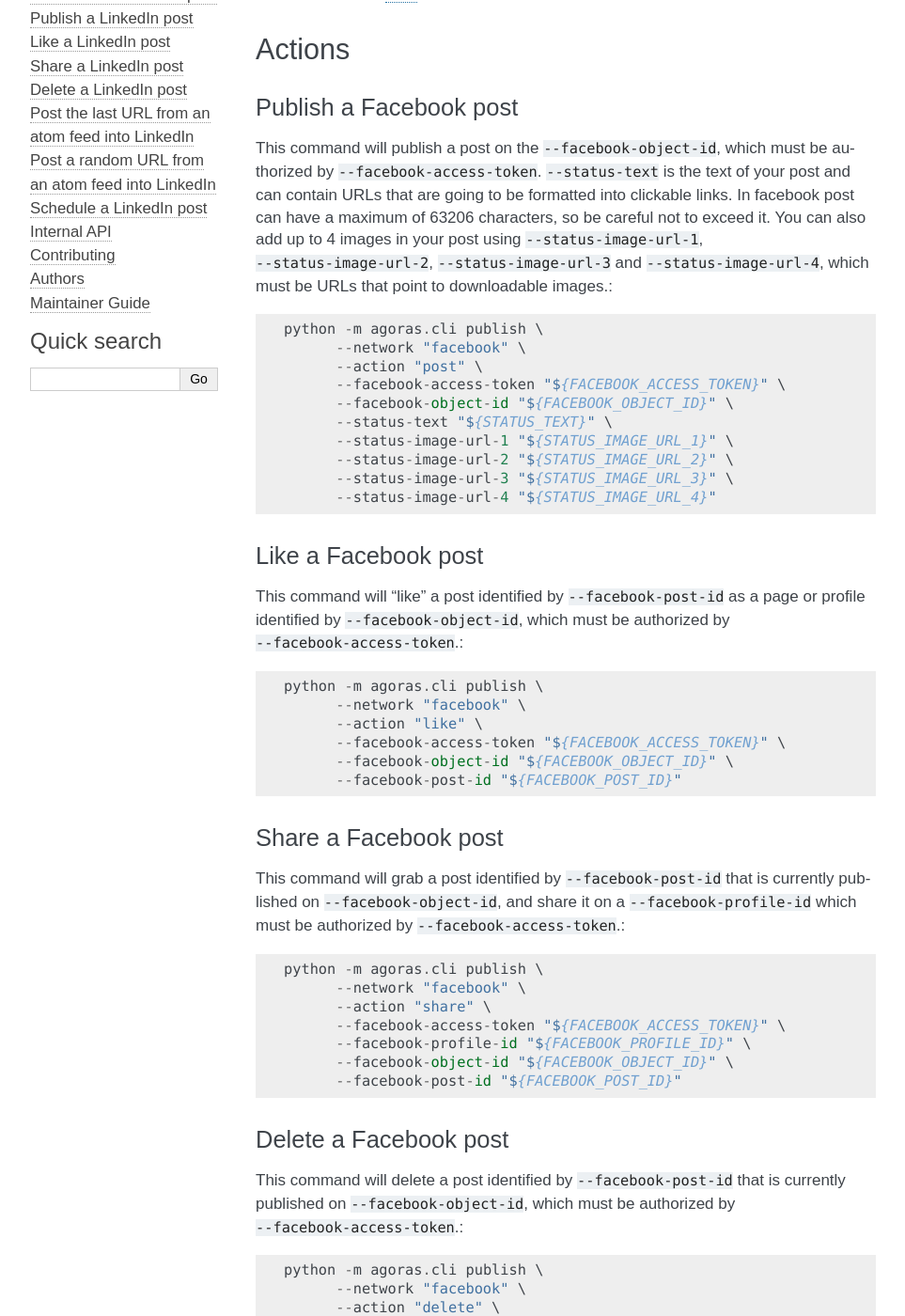
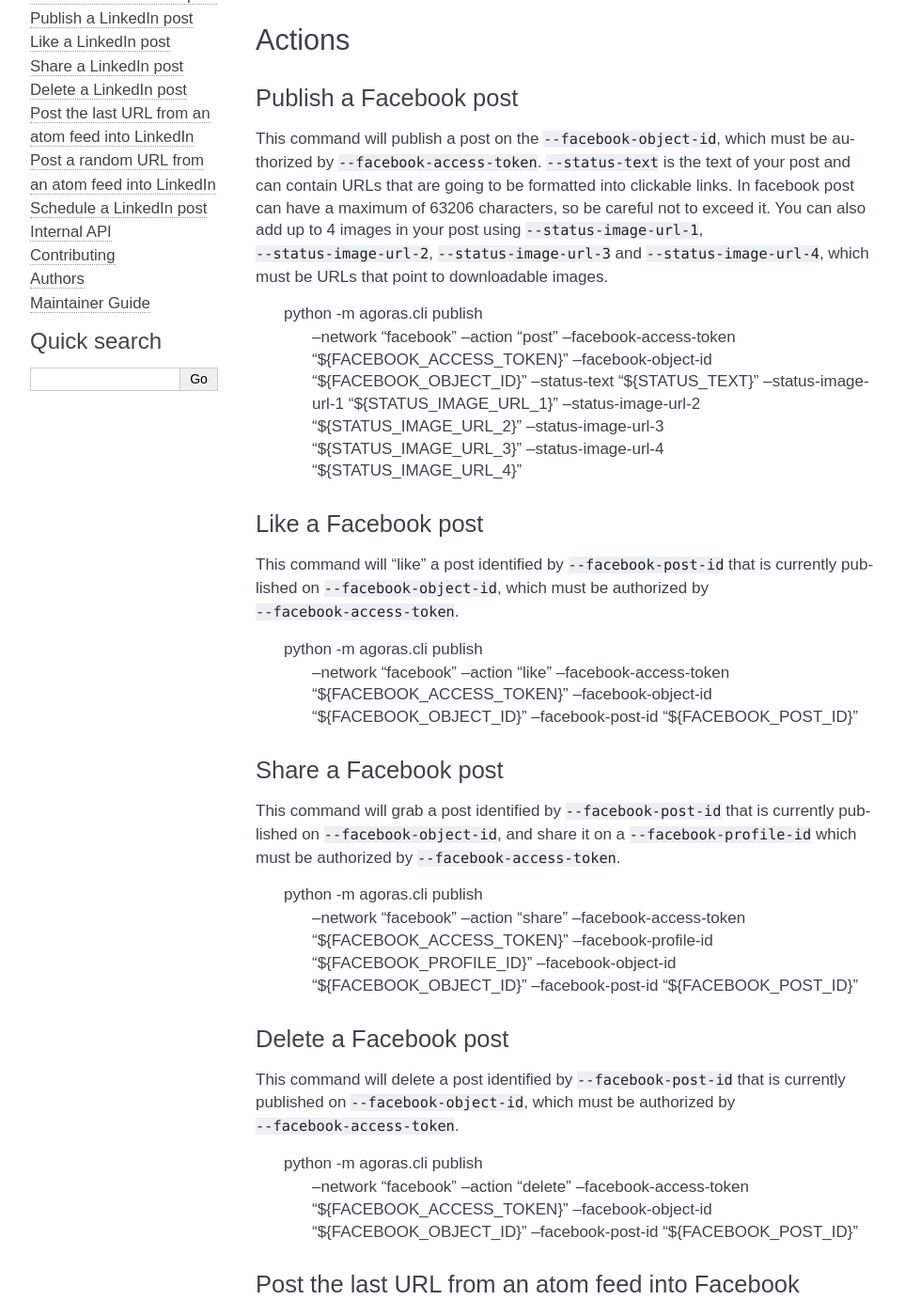
Before and after one commit to LuisAlejandro/agoras, a Sphinx documentation site: the page built from docs/facebook.rst, in a window 1280 px wide and 1400 px high, scrolled down 1215 px. Shown: the whole window at 94% size, without its empty margins (148-1111 px from the left). Built offline with Sphinx 7.4.7, drawn with Linux system fonts in a browser that asks for light colours; some of the changed text lies outside the part shown.

Commit message:
[REF] Improving documentation.

```diff
--- a/docs/facebook.rst
+++ b/docs/facebook.rst
@@ -11,7 +11,7 @@
 
 With Agoras you can use the facebook network to post to pages, profiles and groups, but for simplicity sake we're going to only explain how to get the object ID of a page.
 
-To find your Page ID go to the following URL, replacing ``{page_name}`` with the pretty name of your page url. For example, in https://www.facebook.com/LuisDevelops, the ``{page_name}`` is ``LuisDevelops``.::
+To find your Page ID go to the following URL, replacing ``{page_name}`` with the pretty name of your page url. For example, in https://www.facebook.com/LuisDevelops, the ``{page_name}`` is ``LuisDevelops``.
 
       https://developers.facebook.com/tools/explorer/?method=GET&path={page_name}
 
@@ -37,7 +37,7 @@
 Publish a Facebook post
 -----------------------
 
-This command will publish a post on the ``--facebook-object-id``, which must be authorized by ``--facebook-access-token``. ``--status-text`` is the text of your post and can contain URLs that are going to be formatted into clickable links. In facebook post can have a maximum of 63206 characters, so be careful not to exceed it. You can also add up to 4 images in your post using ``--status-image-url-1``, ``--status-image-url-2``, ``--status-image-url-3`` and ``--status-image-url-4``, which must be URLs that point to downloadable images.::
+This command will publish a post on the ``--facebook-object-id``, which must be authorized by ``--facebook-access-token``. ``--status-text`` is the text of your post and can contain URLs that are going to be formatted into clickable links. In facebook post can have a maximum of 63206 characters, so be careful not to exceed it. You can also add up to 4 images in your post using ``--status-image-url-1``, ``--status-image-url-2``, ``--status-image-url-3`` and ``--status-image-url-4``, which must be URLs that point to downloadable images.
 
       python -m agoras.cli publish \
             --network "facebook" \
@@ -55,7 +55,7 @@
 Like a Facebook post
 --------------------
 
-This command will "like" a post identified by ``--facebook-post-id`` as a page or profile identified by ``--facebook-object-id``, which must be authorized by ``--facebook-access-token``.::
+This command will "like" a post identified by ``--facebook-post-id`` that is currently published on ``--facebook-object-id``, which must be authorized by ``--facebook-access-token``.
 
       python -m agoras.cli publish \
             --network "facebook" \
@@ -69,7 +69,7 @@
 Share a Facebook post
 ---------------------
 
-This command will grab a post identified by ``--facebook-post-id`` that is currently published on ``--facebook-object-id``, and share it on a ``--facebook-profile-id`` which must be authorized by ``--facebook-access-token``.::
+This command will grab a post identified by ``--facebook-post-id`` that is currently published on ``--facebook-object-id``, and share it on a ``--facebook-profile-id`` which must be authorized by ``--facebook-access-token``.
 
       python -m agoras.cli publish \
             --network "facebook" \
@@ -84,7 +84,7 @@
 Delete a Facebook post
 ----------------------
 
-This command will delete a post identified by ``--facebook-post-id`` that is currently published on ``--facebook-object-id``, which must be authorized by ``--facebook-access-token``.::
+This command will delete a post identified by ``--facebook-post-id`` that is currently published on ``--facebook-object-id``, which must be authorized by ``--facebook-access-token``.
 
       python -m agoras.cli publish \
             --network "facebook" \
@@ -98,7 +98,7 @@
 Post the last URL from an atom feed into Facebook
 -------------------------------------------------
 
-This command will parse an atom feed located at ``--feed-url``, and publish the last ``--max-count`` number of entries published in the last ``--post-lookback`` number of seconds. The post content will consist of the title and the link of the feed entry. The post will be published on ``--facebook-object-id``, which must be authorized by ``--facebook-access-token``.::
+This command will parse an atom feed located at ``--feed-url``, and publish the last ``--max-count`` number of entries published in the last ``--post-lookback`` number of seconds. The post content will consist of the title and the link of the feed entry. The post will be published on ``--facebook-object-id``, which must be authorized by ``--facebook-access-token``.
 
       python -m agoras.cli publish \
             --network "facebook" \
@@ -114,7 +114,7 @@
 Post a random URL from an atom feed into Facebook
 -------------------------------------------------
 
-This command will parse an atom feed at ``--feed-url`` and publish one random entry that's not older than ``--max-post-age``. The post content will consist of the title and the link of the feed entry. The post will be published on ``--facebook-object-id``, which must be authorized by ``--facebook-access-token``.::
+This command will parse an atom feed at ``--feed-url`` and publish one random entry that's not older than ``--max-post-age``. The post content will consist of the title and the link of the feed entry. The post will be published on ``--facebook-object-id``, which must be authorized by ``--facebook-access-token``.
 
       python -m agoras.cli publish \
             --network "facebook" \
```
